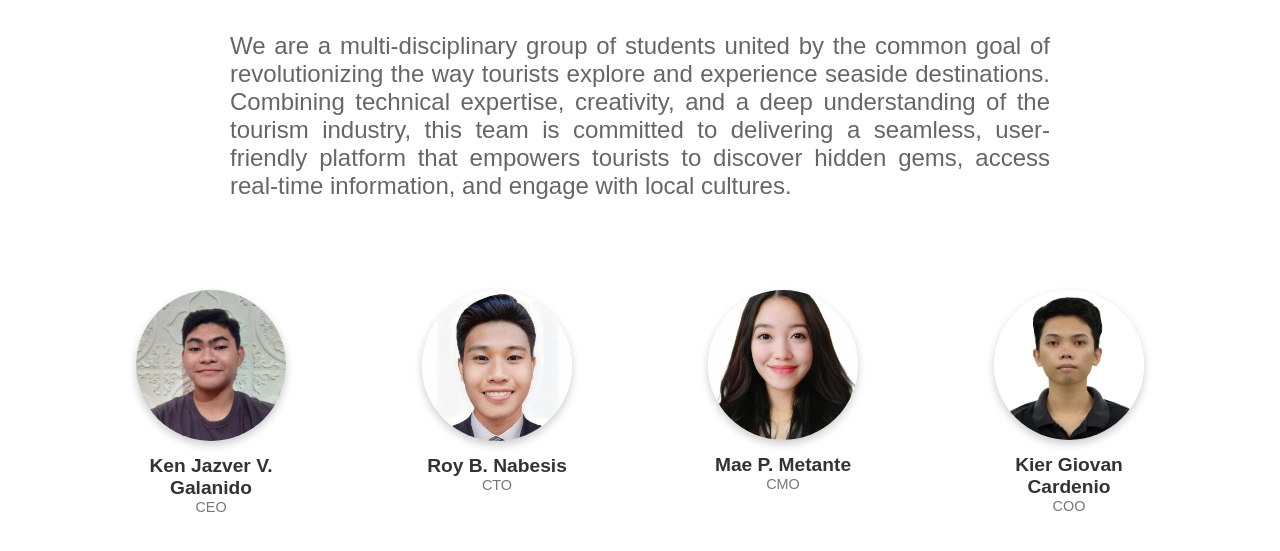
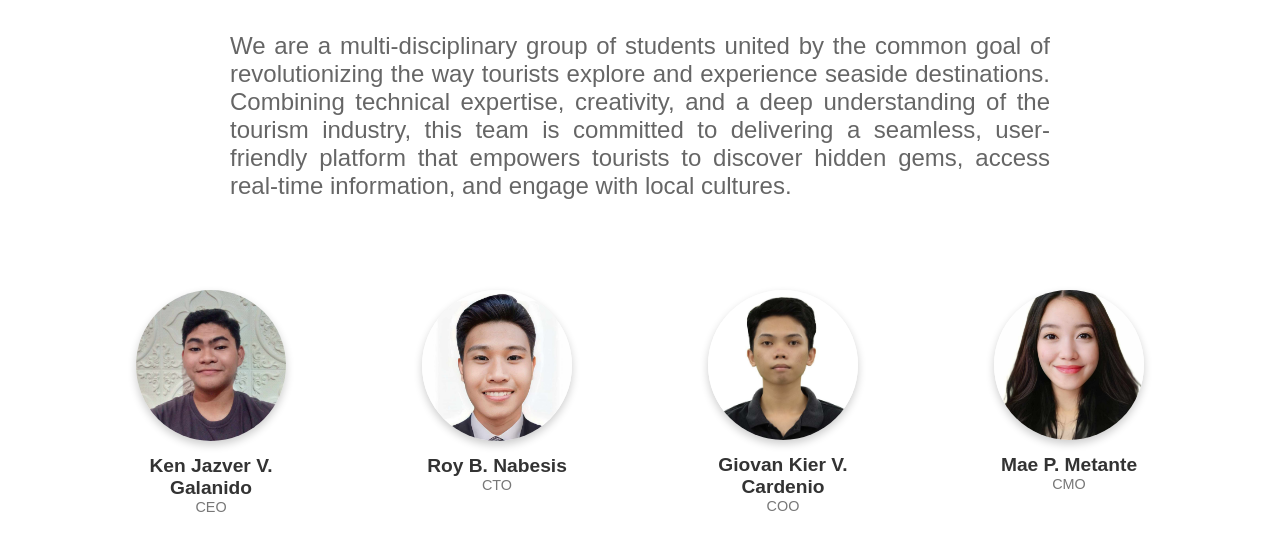
Before and after one commit to denji-coding/AquaSphere, a plain HTML site: page about-us.html in a window 1280 px wide. Shown: the part 345-896 px from the top of the page. Drawn offline with Linux system fonts and the light colour scheme.

Commit message:
Update about-us.html

```diff
--- a/about-us.html
+++ b/about-us.html
@@ -52,14 +52,14 @@
             <p>CTO</p>
         </div>
         <div class="team-member">
-            <img class="img3" src="mae.jpg" alt="Team Member 3">
+            <img class="img3" src="giovan.jpg" alt="Team Member 3">
+            <h3>Giovan Kier V. Cardenio</h3>
+            <p>COO</p>
+        </div>
+        <div class="team-member">
+            <img class="img4" src="mae.jpg" alt="Team Member 4">
             <h3>Mae P. Metante</h3>
             <p>CMO</p>
-        </div>
-        <div class="team-member">
-            <img class="img4" src="giovan.jpg" alt="Team Member 4">
-            <h3>Kier Giovan Cardenio</h3>
-            <p>COO</p>
         </div>
     </div>
 
```
